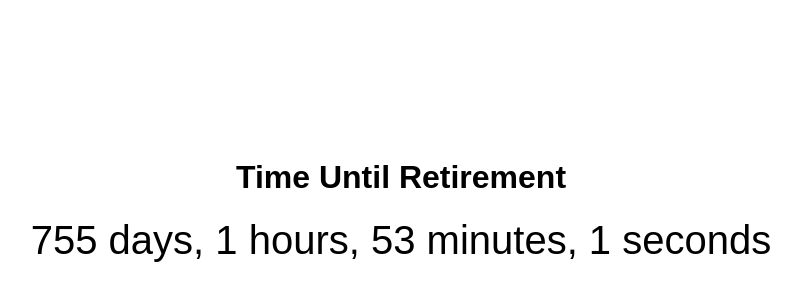
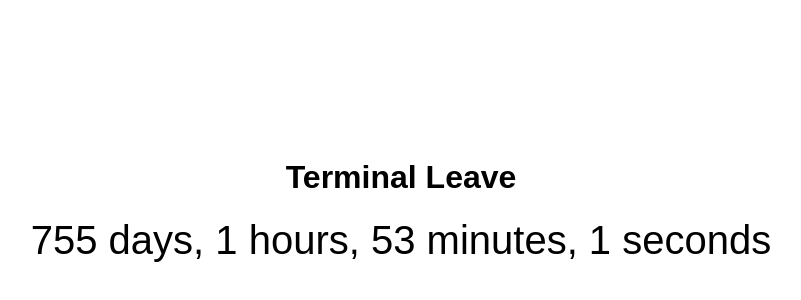
Before and after one commit to ryancrager/RyanRagerDotCom, a plain HTML site: page index.html in a window 1280 px wide. Shown: the part 22-322 px from the top of the page, without its empty margins (239-1040 px from the left). Drawn offline with Linux system fonts and the light colour scheme.

Commit message:
Change heading from 'Time Until Retirement' to 'Terminal Leave'

```diff
--- a/index.html
+++ b/index.html
@@ -10,7 +10,7 @@
   </style>
 </head>
 <body>
-  <h1>Time Until Retirement</h1>
+  <h1>Terminal Leave</h1>
   <div id="countdown" aria-live="off"></div>
   <script>
     // Change only this date and time if needed (ISO format with timezone offset).
```
